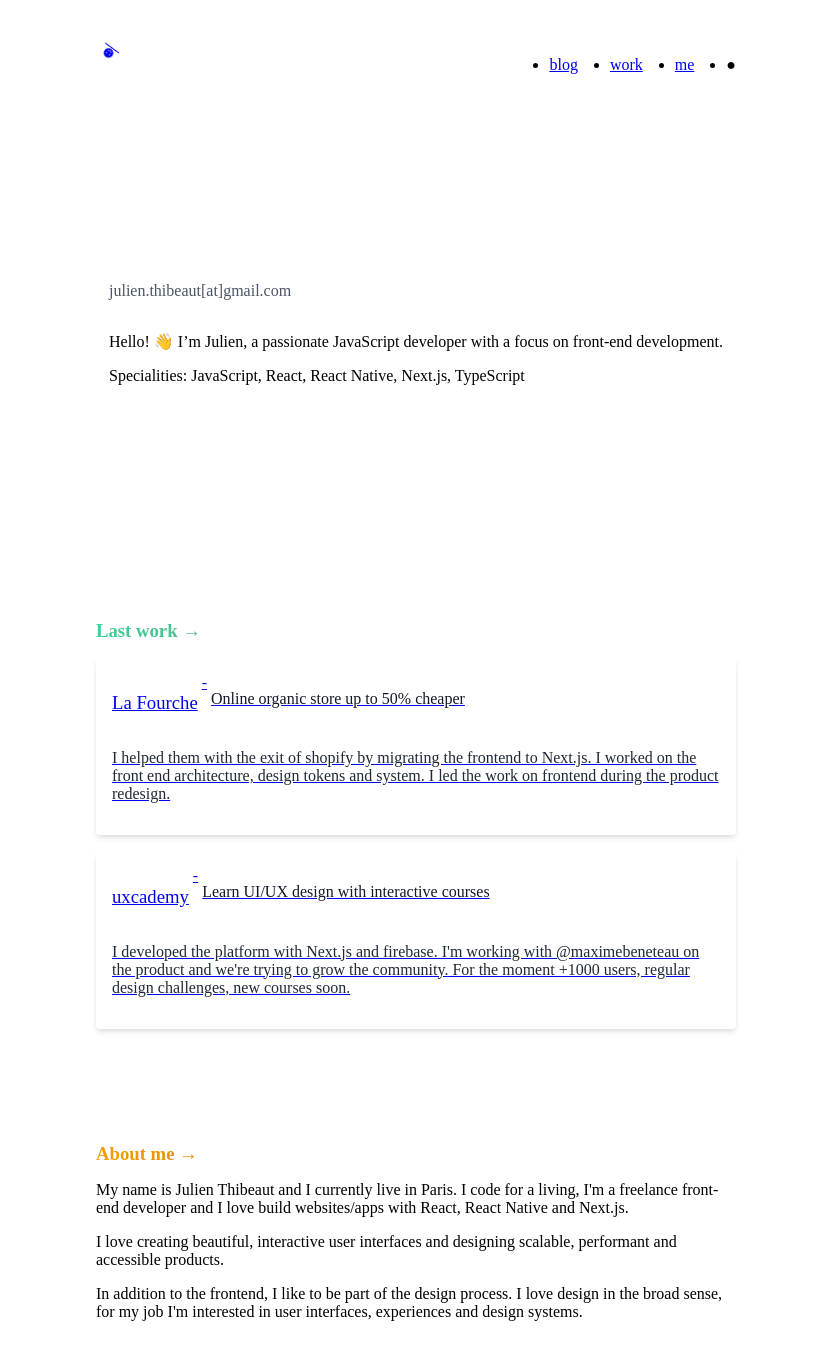
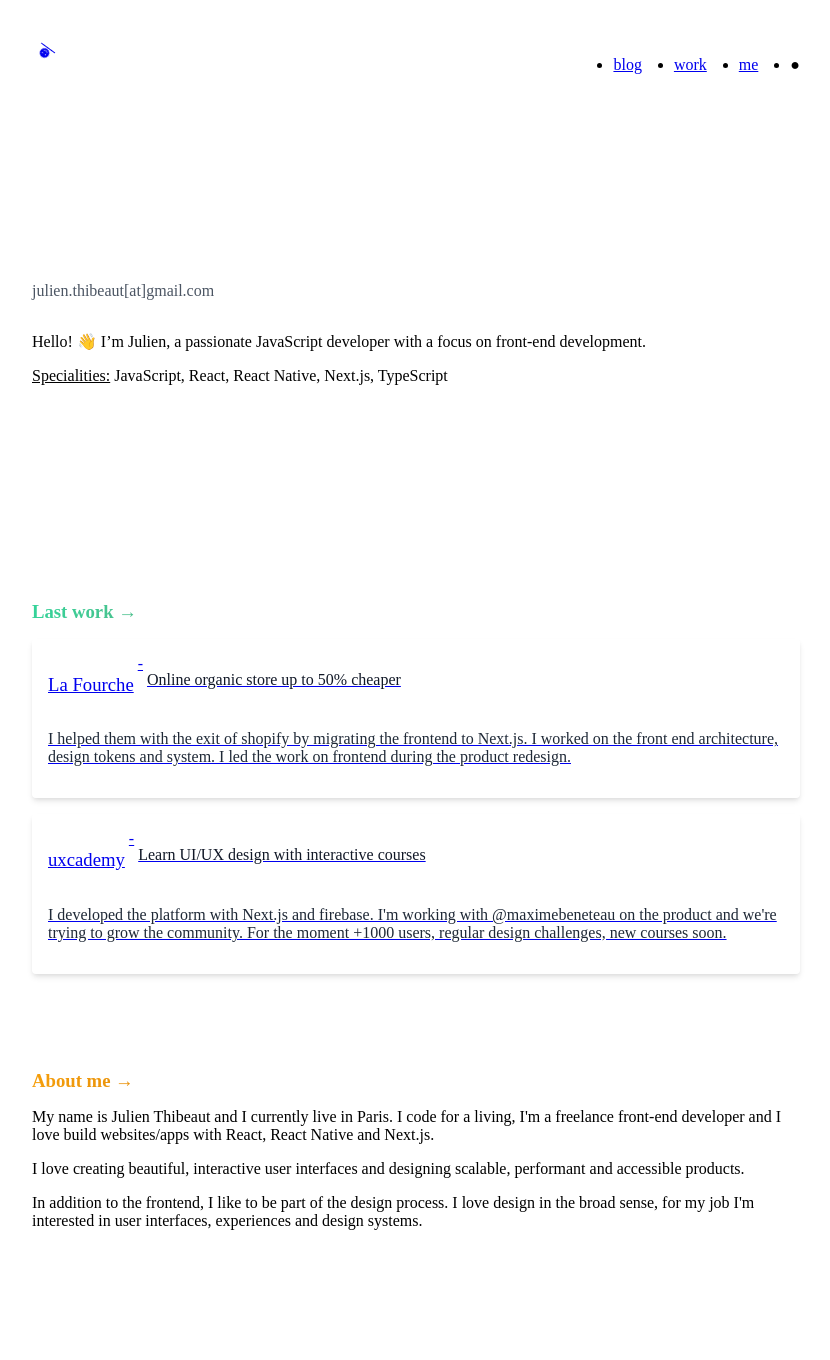
Before and after one commit to ibelick/hello, a Next.js app: page / in a window 1280 px wide. Shown: the top 1360 px of the page, without its empty margins (224-1054 px from the left). After the commit the page ends 1302 px from the top, so only its background shows below. Built offline with nearby package versions, Linux system fonts and the light colour scheme.

Commit message:
feat: init first blog post

```diff
--- a/components/Layout.js
+++ b/components/Layout.js
@@ -24,7 +24,7 @@ const Layout = ({ children }) => {
         <title>⛵️ Julien Thibeaut - Developer front-end</title>
       </Head>
       <header className="w-full flex justify-center py-8 relative top-0">
-        <nav className="flex justify-between max-w-screen-sm w-full px-8 dark:text-white">
+        <nav className="flex justify-between max-w-screen-md px-6 w-full dark:text-white">
           <ul className="animate-spin">
             <Link href="/">
               <a>☻</a>
@@ -37,10 +37,14 @@ const Layout = ({ children }) => {
               </Link>
             </li>
             <li className="mr-8">
-              <a href="#work">work</a>
+              <Link href="/#work">
+                <a>work</a>
+              </Link>
             </li>
             <li className="mr-8">
-              <a href="#me">me</a>
+              <Link href="/#me">
+                <a>me</a>
+              </Link>
             </li>
             <li>
               <a onClick={switchTheme} className="cursor-pointer ">
@@ -52,9 +56,7 @@ const Layout = ({ children }) => {
           </ul>
         </nav>
       </header>
-      <main className="flex items-center flex-col dark:text-white">
-        {children}
-      </main>
+      <main className="dark:text-white">{children}</main>
     </div>
   );
 };
--- a/pages/blog/index.js
+++ b/pages/blog/index.js
@@ -4,7 +4,7 @@ import Link from "next/link";
 
 const Blog = ({ posts }) => {
   return (
-    <section className="max-w-screen-sm py-36 min-h-screen">
+    <section className="max-w-screen-md px-6 mx-auto py-36 min-h-screen">
       <ul>
         {posts.map((post, index) => {
           return (
@@ -12,9 +12,11 @@ const Blog = ({ posts }) => {
               <Link href={`/blog/${post.slug}`}>
                 <a>
                   <div>
-                    <span>{post.date}</span>
+                    <span className="text-gray-600 dark:text-gray-300">
+                      {post.date}
+                    </span>
                     <span className="mx-1">✦</span>
-                    <a className="font-semibold text-gradient bg-gradient-to-r from-blue-500 to-purple-600">
+                    <a className="font-semibold text-gradient bg-gradient-to-r from-blue-500 to-purple-600 hover:bg-gradient-to-r from-blue-500 to-purple-600">
                       {post.title}
                     </a>
                   </div>
--- a/pages/index.js
+++ b/pages/index.js
@@ -1,17 +1,9 @@
 // @todo: add darkmode, add :), add music tab, moodboard
 // update card with product icon
 export default function Home() {
-  // const postDirectory = path.join(process.cwd(), "pages/blog");
-  // const postFilenames = fs
-  //   .readdirSync(postDirectory)
-  //   .filter((path) => /\.mdx?$/.test(path));
-  // const postModules = await Promise.all(
-  //   postFilenames.map(async (slug) => import(`./${slug}`))
-  // );
-  // const postMetadata = postModules.map((m) => m.metadata);
   return (
     <>
-      <section className="max-w-screen-sm py-36 mb-14">
+      <section className="max-w-screen-md px-6 mx-auto py-36 mb-14">
         <p className="mb-8 text-gray-600 dark:text-gray-400">
           julien.thibeaut[at]gmail.com
         </p>
@@ -19,21 +11,18 @@ export default function Home() {
           Hello! 👋 I’m Julien, a passionate JavaScript developer with a focus
           on front-end development.
         </p>{" "}
-        {/* <p>
-            I love creating beautiful, interactive user interfaces and designing
-            scalable, performant and accessible products.
-          </p>{" "} */}
         <p className="mt-4">
-          Specialities: JavaScript, React, React Native, Next.js, TypeScript
+          <span className="underline">Specialities:</span> JavaScript, React,
+          React Native, Next.js, TypeScript
         </p>
       </section>
-      <section className="max-w-screen-sm mb-20" id="work">
+      <section className="max-w-screen-md px-6 mx-auto mb-20" id="work">
         <h3 className="mb-4 font-semibold text-gradient bg-gradient-to-r from-green-400 to-red-500">
           Last work →
         </h3>
         <div className="flex flex-col">
           <a
-            href="https://nextjs.org/docs"
+            href="https://lafourche.fr/"
             className="shadow-md hover:shadow-lg transition rounded mb-4 p-4 border border-gray-50 dark:border-gray-800 dark:hover:border-gray-400"
           >
             <div className="flex mb-2">
@@ -51,7 +40,7 @@ export default function Home() {
             </p>
           </a>
           <a
-            href="https://vercel.com/import?filter=next.js&utm_source=create-next-app&utm_medium=default-template&utm_campaign=create-next-app"
+            href="https://uxcademy.com/"
             className="shadow-md hover:shadow-lg transition rounded mb-4 p-4 border border-gray-50 dark:border-gray-800 dark:hover:border-gray-400"
           >
             <div className="flex mb-2">
@@ -70,7 +59,10 @@ export default function Home() {
           </a>
         </div>
       </section>
-      <section className="max-w-screen-sm w-full text-left mb-20" id="me">
+      <section
+        className="max-w-screen-md px-6 mx-auto w-full pb-12 text-left"
+        id="me"
+      >
         <h3 className="mb-4 font-semibold text-gradient bg-gradient-to-r from-yellow-500 to-yellow-800">
           About me →
         </h3>
@@ -83,13 +75,24 @@ export default function Home() {
           I love creating beautiful, interactive user interfaces and designing
           scalable, performant and accessible products.
         </p>
-        <p className="mb-2">
+        <p>
           In addition to the frontend, I like to be part of the design process.
           I love design in the broad sense, for my job I'm interested in user
           interfaces, experiences and design systems.
         </p>
         {/* ethical tech */}
         {/* Willing to work with socially and environmentally responsible organisations 🌎 */}
+        {/* Becoming a developer started out of a need to create - I didn't realize
+        it would turn into my career. I love constructing beautiful interfaces
+        and architecting applications from the ground-up. I'm primarily focused
+        on web development and enjoy working with JavaScript, React, Next.js,
+        and Node.js. Outside of development, I'm also interested in design,
+        UI/UX, and creating an accessible web for all. I enjoy public speaking
+        and mentoring others. On the side, I do freelance
+        videography/photography and I'm a wanna-be musician. I'm passionate
+        about technology and enjoy staying up to date on all things tech,
+        engineering, and business. Feel free to reach out to me any time for
+        coffee or just to chat at me@leerob.io. */}
       </section>
     </>
   );
```
Also changed, not shown: pages/blog/nextjs-tailwindcss-markdown-mdx-minimal-blog.mdx (+23 -8 lines).
